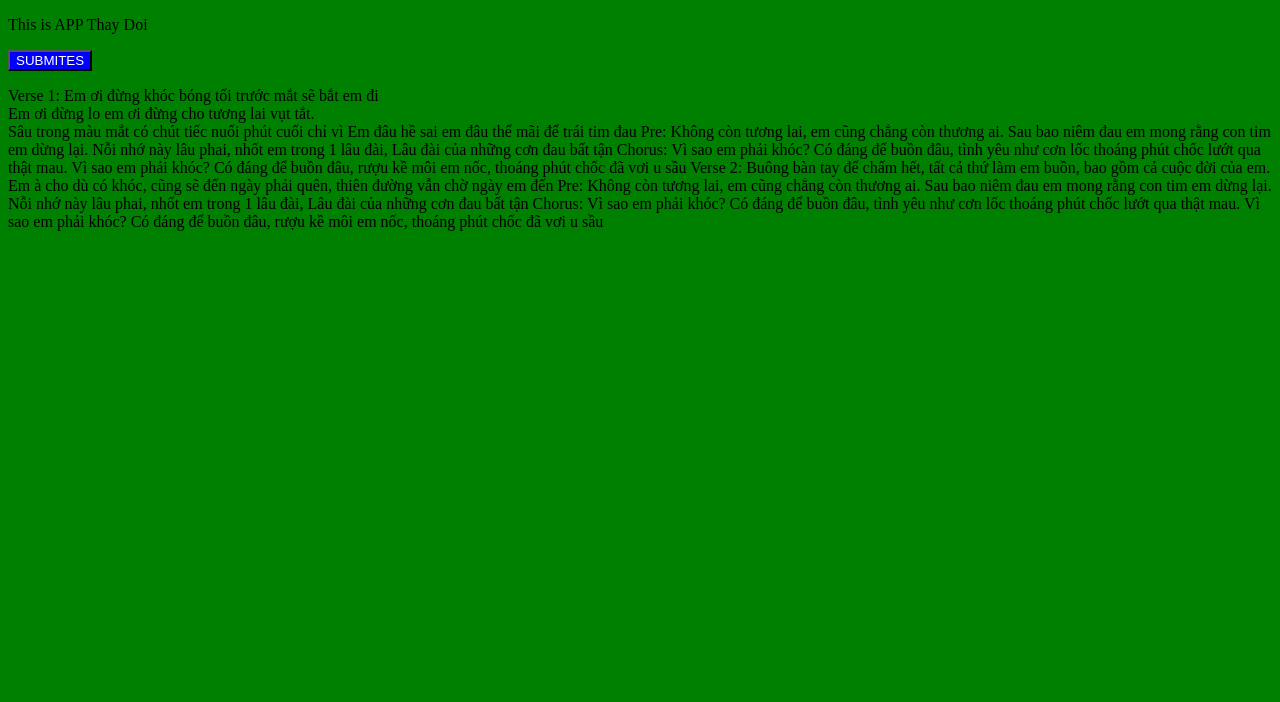
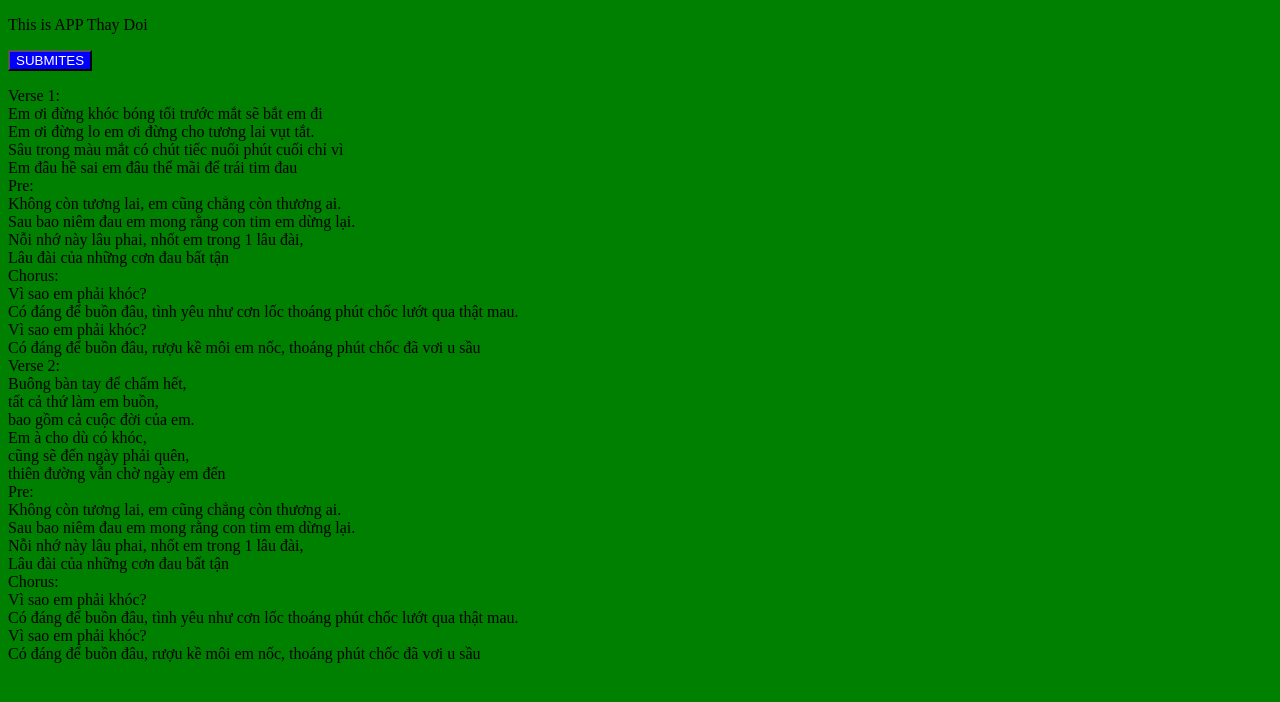
Before and after one commit to TienCauGiay/TestGitCoBan, a plain HTML site: page index.html in a window 1280 px wide. Drawn offline with Linux system fonts and the light colour scheme.

Commit message:
Update index.html

```diff
--- a/index.html
+++ b/index.html
@@ -12,49 +12,49 @@
     <p>This is APP Thay Doi</p>
     <button>SUBMITES</button>
     <div class="gai xinh">
-        <p>Verse 1:
+        <p>Verse 1: <br>
 
             Em ơi đừng khóc bóng tối trước mắt sẽ bắt em đi <br>
             Em ơi đừng lo em ơi đừng cho tương lai vụt tắt. <br>
-            Sâu trong màu mắt có chút tiếc nuối phút cuối chỉ vì
-            Em đâu hề sai em đâu thể mãi để trái tim đau
+            Sâu trong màu mắt có chút tiếc nuối phút cuối chỉ vì <br>
+            Em đâu hề sai em đâu thể mãi để trái tim đau <br>
 
-            Pre:
+            Pre: <br>
 
-            Không còn tương lai, em cũng chẳng còn thương ai.
-            Sau bao niêm đau em mong rằng con tim em dừng lại.
-            Nỗi nhớ này lâu phai, nhốt em trong 1 lâu đài,
-            Lâu đài của những cơn đau bất tận
+            Không còn tương lai, em cũng chẳng còn thương ai. <br>
+            Sau bao niêm đau em mong rằng con tim em dừng lại. <br>
+            Nỗi nhớ này lâu phai, nhốt em trong 1 lâu đài, <br>
+            Lâu đài của những cơn đau bất tận <br>
 
-            Chorus:
+            Chorus: <br>
 
-            Vì sao em phải khóc?
-            Có đáng để buồn đâu, tình yêu như cơn lốc thoáng phút chốc lướt qua thật mau.
-            Vì sao em phải khóc?
-            Có đáng để buồn đâu, rượu kề môi em nốc, thoáng phút chốc đã vơi u sầu
+            Vì sao em phải khóc? <br>
+            Có đáng để buồn đâu, tình yêu như cơn lốc thoáng phút chốc lướt qua thật mau. <br>
+            Vì sao em phải khóc? <br>
+            Có đáng để buồn đâu, rượu kề môi em nốc, thoáng phút chốc đã vơi u sầu <br>
 
-            Verse 2:
+            Verse 2: <br>
 
-            Buông bàn tay để chấm hết,
-            tất cả thứ làm em buồn,
-            bao gồm cả cuộc đời của em.
-            Em à cho dù có khóc,
-            cũng sẽ đến ngày phải quên,
-            thiên đường vẫn chờ ngày em đến
+            Buông bàn tay để chấm hết, <br>
+            tất cả thứ làm em buồn, <br>
+            bao gồm cả cuộc đời của em. <br>
+            Em à cho dù có khóc, <br>
+            cũng sẽ đến ngày phải quên, <br>
+            thiên đường vẫn chờ ngày em đến <br>
 
-            Pre:
+            Pre: <br>
 
-            Không còn tương lai, em cũng chẳng còn thương ai.
-            Sau bao niêm đau em mong rằng con tim em dừng lại.
-            Nỗi nhớ này lâu phai, nhốt em trong 1 lâu đài,
-            Lâu đài của những cơn đau bất tận
+            Không còn tương lai, em cũng chẳng còn thương ai.  <br>
+            Sau bao niêm đau em mong rằng con tim em dừng lại. <br>
+            Nỗi nhớ này lâu phai, nhốt em trong 1 lâu đài, <br>
+            Lâu đài của những cơn đau bất tận <br>
 
-            Chorus:
+            Chorus: <br>
 
-            Vì sao em phải khóc?
-            Có đáng để buồn đâu, tình yêu như cơn lốc thoáng phút chốc lướt qua thật mau.
-            Vì sao em phải khóc?
-            Có đáng để buồn đâu, rượu kề môi em nốc, thoáng phút chốc đã vơi u sầu</p>
+            Vì sao em phải khóc? <br>
+            Có đáng để buồn đâu, tình yêu như cơn lốc thoáng phút chốc lướt qua thật mau. <br>
+            Vì sao em phải khóc? <br>
+            Có đáng để buồn đâu, rượu kề môi em nốc, thoáng phút chốc đã vơi u sầu</p> <br>
     </div>
 </body>
 </html>
```
